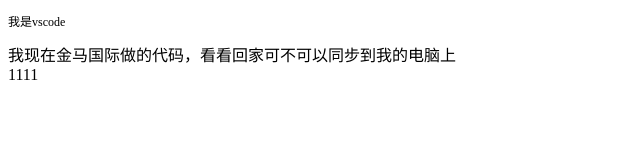
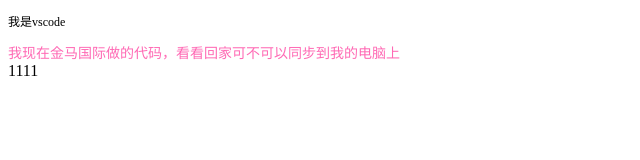
Before and after one commit to liyonghao1210/test, a plain HTML site: page index.html in a window 1280 px wide. Shown: the whole page, without its empty margins (0-640 px from the left). Drawn offline with Linux system fonts and the light colour scheme.

```diff
--- a/index.html
+++ b/index.html
@@ -10,6 +10,10 @@
             font-size: 12px;
             color: #000;
         }
+        div{
+            color: hotpink;
+            font-size: 14px;
+        }
     </style>
 </head>
 <body>
```
